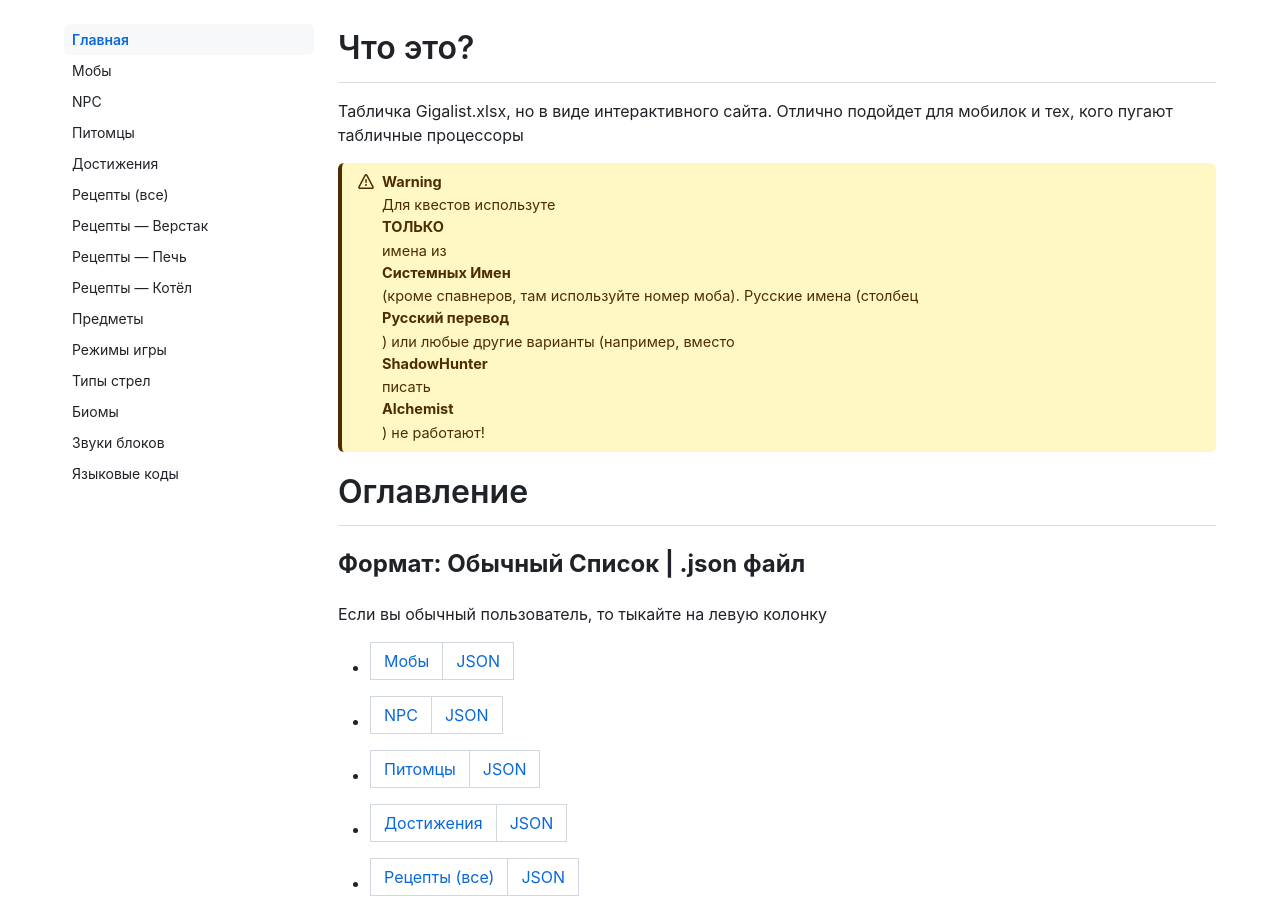
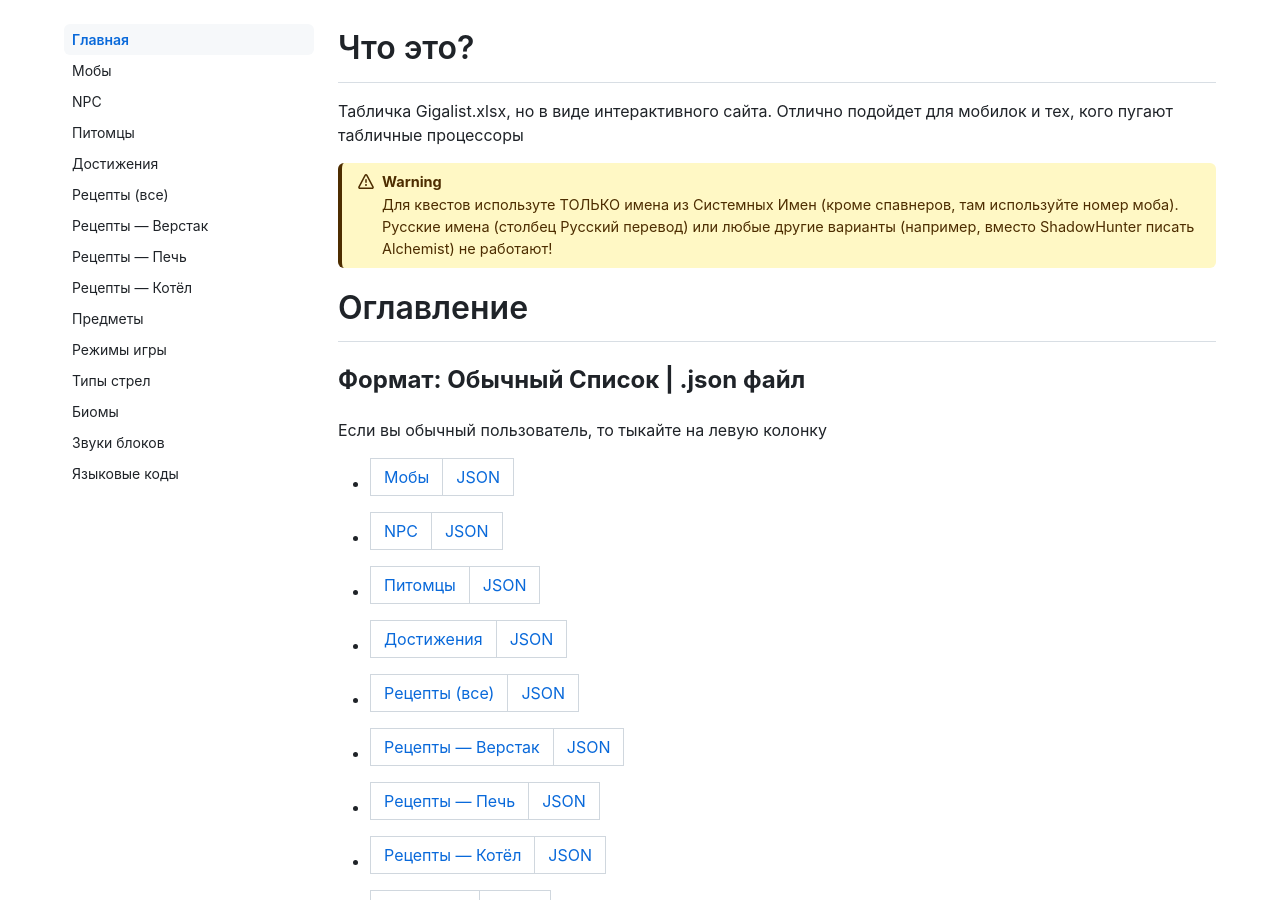
Before and after one commit to Da-Damov/block-story-quests-guides-list, a Jekyll site: the page built from docs/index.md, in a window 1280 px wide and 900 px high. Built offline with Jekyll 4.4.1, drawn with Linux system fonts in a browser that asks for light colours.

```diff
--- a/docs/index.md
+++ b/docs/index.md
@@ -8,7 +8,7 @@ nav_order: 0
 Табличка Gigalist.xlsx, но в виде интерактивного сайта.
 Отлично подойдет для мобилок и тех, кого пугают табличные процессоры
 
-> **WARNING**: Для квестов используте **ТОЛЬКО** имена из **Системных Имен** (кроме спавнеров, там используйте номер моба). Русские имена (столбец **Русский перевод**) или любые другие варианты (например, вместо **ShadowHunter** писать **Alchemist**) не работают!
+> **WARNING**: Для квестов используте ТОЛЬКО имена из Системных Имен (кроме спавнеров, там используйте номер моба). Русские имена (столбец Русский перевод) или любые другие варианты (например, вместо ShadowHunter писать Alchemist) не работают!
 
 # Оглавление
 ## Формат: Обычный Список | .json файл
```
